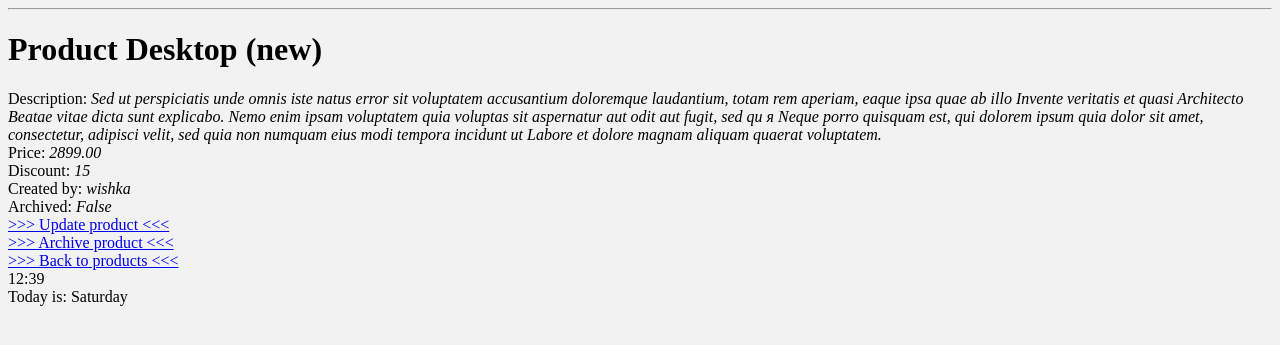
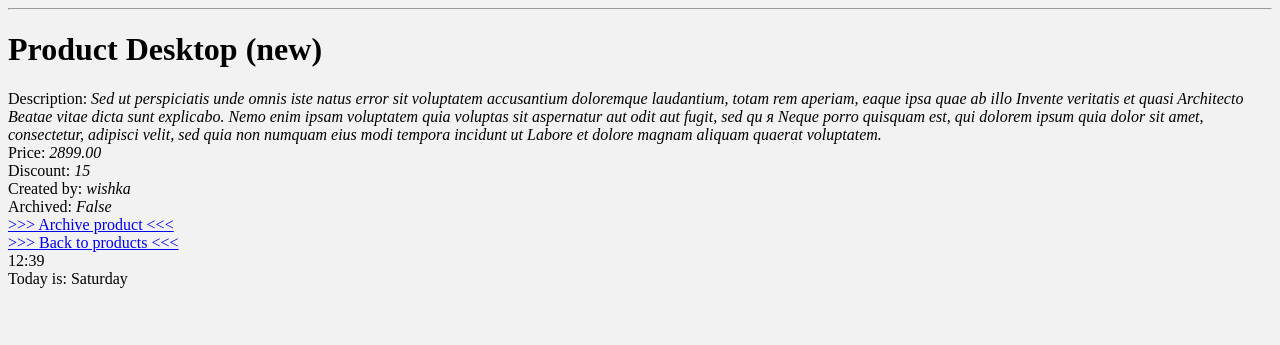
Before and after one commit to wishka/first_django_project, a Django app: page /shop/products/2/ in a window 1280 px wide. Shown: the part 26-371 px from the top of the page. Run offline with Django 4.2, Linux system fonts and the light colour scheme; a user stored in the database is signed in; data comes from the database, SQL or seed files in the repository; both versions use the stored data as it was after the commit.

Commit message:
some fixes

```diff
--- a/my_site/shopapp/templates/shopapp/product-details.html
+++ b/my_site/shopapp/templates/shopapp/product-details.html
@@ -14,7 +14,7 @@
         <div>Archived: <em>{{ product.archived }}</em></div>
     </div>
     <div>
-        {% if perms.shopapp.change_product %}
+        {% if perms.shopapp.change_product and context == user.username %}
             <a href="{% url 'shopapp:product_update' pk=product.pk %}"> >>> Update product <<< </a>
         {% endif %}
     </div>
--- a/my_site/shopapp/views.py
+++ b/my_site/shopapp/views.py
@@ -39,6 +39,9 @@ class ProductDetailsView(DetailView):
    template_name = 'shopapp/product-details.html'
    model = Product
    context_object_name = 'product'
+   context = {
+       "created_by": "Jack-Jack"
+   }
 
 
 class ProductsListView(ListView): # С помощью TemplateView можно делать шаблоны избегаю повторного вызова render
@@ -71,7 +74,6 @@ class ProductCreateView(PermissionRequiredMixin, CreateView):
 
 # @method_decorator(permission_required('shopapp.change_product', raise_exception=True), name='dispatch')
 class ProductUpdateView(PermissionRequiredMixin, UpdateView):
-    product_owner = Product.created_by
     permission_required = 'shopapp.change_product'
     model = Product
     fields = "name", "price", "description", "discount"
```
Also changed, not shown: my_site/db.sqlite3.
